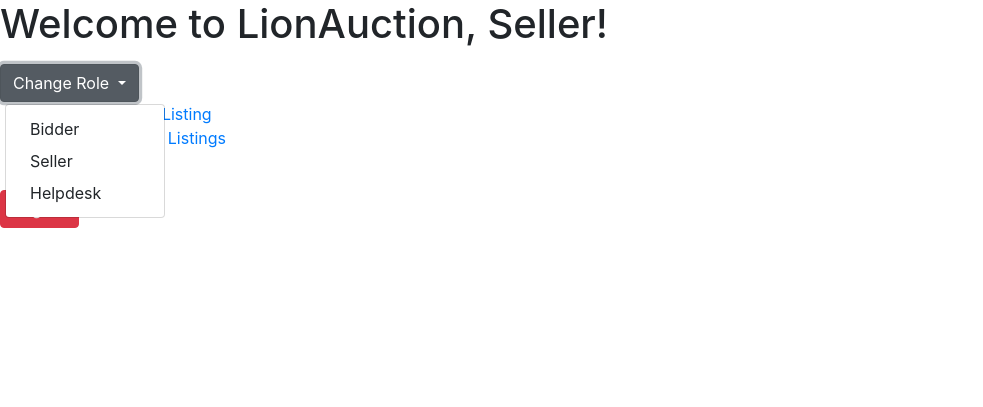
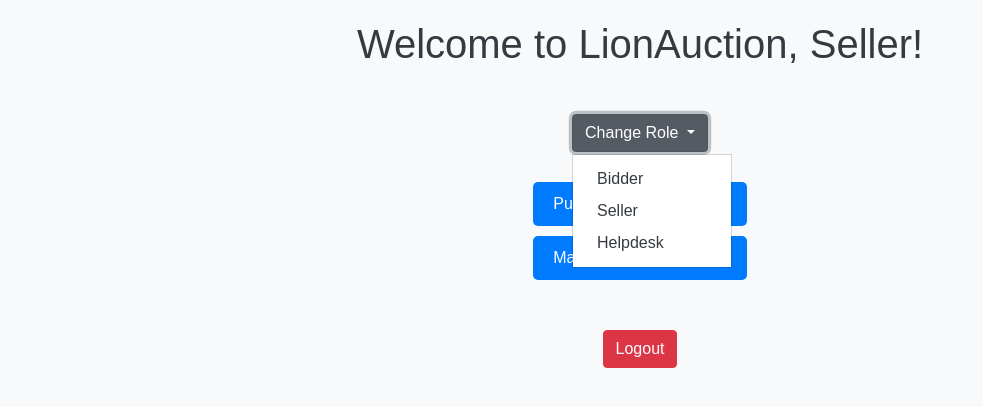
Before and after one commit to dikshitakejriwal/LionAuction, a Flask app: page /seller_welcome in a window 1280 px wide, after a click on "Change Role". Shown: the top 407 px of the page, without its empty margins (0-983 px from the left). Run offline with Flask 3, Linux system fonts and the light colour scheme; some libraries are stand-ins or nearby versions.

Commit message:
updated readme and design of few pages

```diff
--- a/static/seller_welcome.css
+++ b/static/seller_welcome.css
@@ -0,0 +1,87 @@
+
+  /* seller_welcome.css */
+
+body {
+    background-color: #f8f9fa;
+    font-family: 'Arial', sans-serif;
+    margin: 0;
+    padding: 20px;
+    display: flex;
+    flex-direction: column;
+    align-items: center;
+}
+
+h1 {
+    color: #343a40;
+    margin-bottom: 30px;
+}
+
+.dropdown {
+    margin-bottom: 20px;
+}
+
+ul {
+    list-style-type: none;
+    padding: 0;
+}
+
+ul li {
+    background-color: #007bff;
+    margin: 10px 0;
+    border-radius: 5px;
+    transition: background-color 0.3s ease;
+}
+
+ul li:hover {
+    background-color: #0056b3;
+}
+
+ul li a {
+    color: white;
+    display: block;
+    padding: 10px 20px;
+    text-decoration: none;
+}
+
+.btn-danger {
+    background-color: #dc3545;
+    border-color: #dc3545;
+}
+
+.btn-danger:hover {
+    background-color: #c82333;
+    border-color: #bd2130;
+}
+
+.btn-secondary {
+    background-color: #6c757d;
+    border-color: #6c757d;
+}
+
+.btn-secondary:hover {
+    background-color: #5a6268;
+    border-color: #545b62;
+}
+
+.dropdown-menu {
+    border-radius: 0;
+}
+
+.dropdown-item {
+    color: #343a40;
+}
+
+.dropdown-item:hover {
+    background-color: #f8f9fa;
+}
+
+/* Add responsiveness to the layout */
+@media (max-width: 768px) {
+    body {
+        padding: 10px;
+    }
+
+    ul li a {
+        padding: 8px 15px;
+    }
+}
```
Also changed, not shown: templates/helpdesk_welcome.html (+32 -0 lines), Readme.md, database.db, 2 other files.
